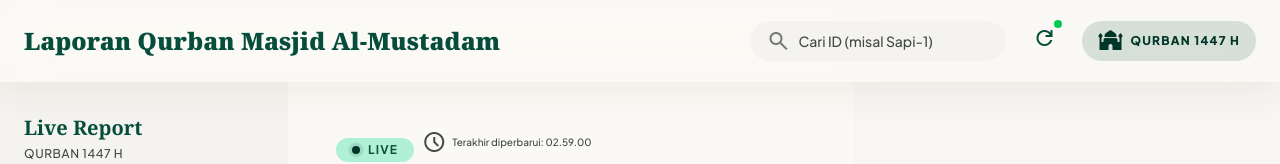
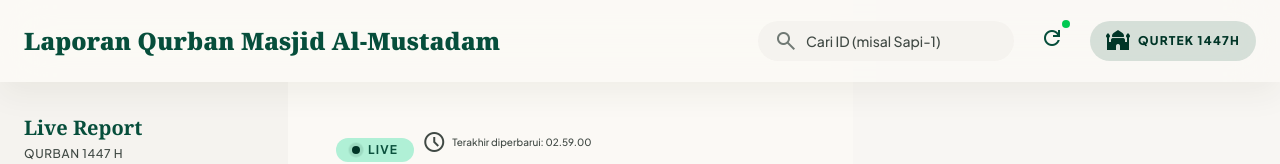
Before and after one commit to runsdev/qurban-mustadam, a Next.js app: page / in a window 1280 px wide. Shown: the top 164 px of the page. Built offline with nearby package versions, Linux system fonts and the light colour scheme.

Commit message:
ubah logo pojok atas dari qurban jadi kurtek

```diff
--- a/app/_components/HomePageClient.tsx
+++ b/app/_components/HomePageClient.tsx
@@ -353,7 +353,7 @@ export default function HomePageClient({ animals: initialAnimals, stats: initial
                 mosque
               </span>
               <span className="text-xs font-black text-primary uppercase tracking-widest">
-                Qurban 1447 H
+                QURTEK 1447H
               </span>
             </div>
           </div>
```
